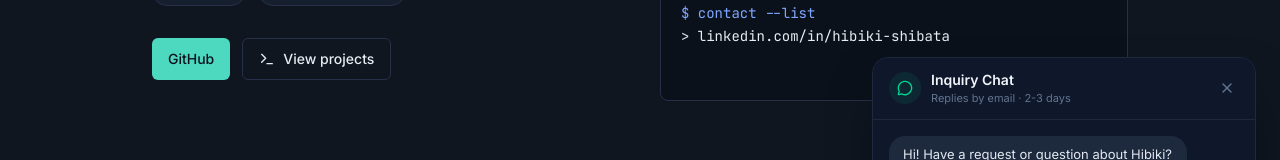
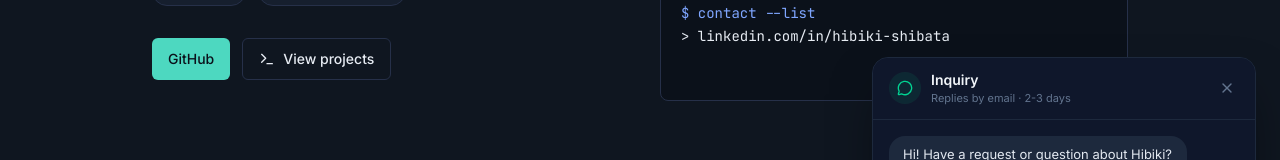
Before and after one commit to hibiki-shibata/hibiki-shibata.github.io, a React (Vite) app: page / in a window 1280 px wide. Both pictures are taken after a click on the button "Open inquiry chat". Shown: the part 363-523 px from the top of the page. Built offline with nearby package versions, Linux system fonts and the light colour scheme.

Commit message:
Compiled & Ready to Deploy

```diff
--- a/src/App.tsx
+++ b/src/App.tsx
@@ -17,10 +17,6 @@ import Socials from "./components/sections/Socials";
 export default function App() {
   return (
     <div style={{ background: colors.bg, color: colors.text, fontFamily: "'Inter', sans-serif" }} >
-      <style>{`
-        @keyframes blink { 50% { opacity: 0; } }
-      `}</style>
-
 
       <Nav />
       <header className="max-w-5xl mx-auto px-6 pt-16 grid md:grid-cols-2 gap-10 items-center card-shine-effect">
--- a/src/components/layout/ContactWidget.tsx
+++ b/src/components/layout/ContactWidget.tsx
@@ -80,7 +80,7 @@ export default function ContactWidget() {
                 <MessageCircle size={16} />
               </div>
               <div>
-                <h2 className="text-sm font-semibold text-slate-100">Inquiry Chat</h2>
+                <h2 className="text-sm font-semibold text-slate-100">Inquiry</h2>
                 <p className="text-[11px] text-slate-500">Replies by email · 2-3 days</p>
               </div>
             </div>
--- a/src/index.css
+++ b/src/index.css
@@ -1,2 +1,13 @@
 @import url('https://fonts.googleapis.com/css2?family=Space+Grotesk:wght@500;600;700&family=JetBrains+Mono:wght@400;500;600&family=Inter:wght@400;500;600&display=swap');
+
+@keyframes blink {
+  50% {
+    opacity: 0;
+  }
+}
+
+html {
+  scroll-behavior: smooth;
+}
+
 @import "tailwindcss";
```
Also changed, not shown: 4 other files (tests, documents, lock files or other folders).
